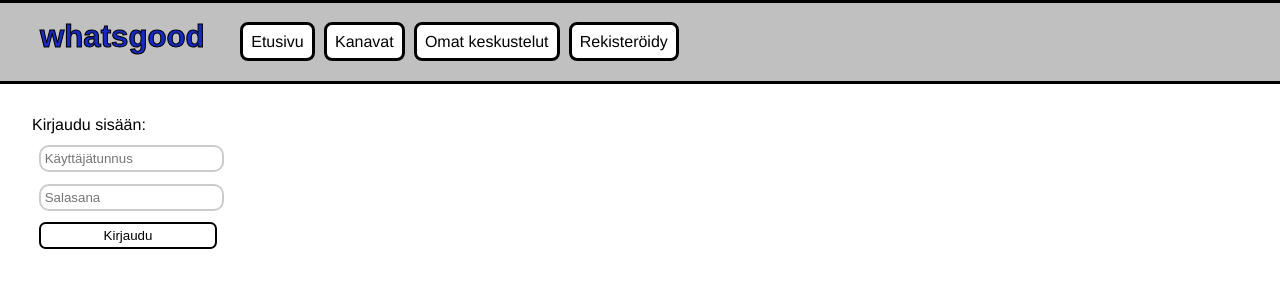
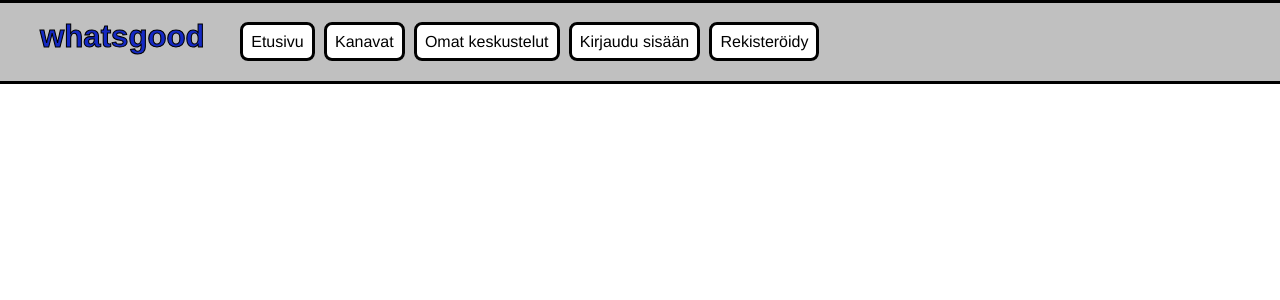
Before and after one commit to valttteri/DiscussionApp, a Flask app: page / in a window 1280 px wide. Shown: the top 300 px of the page. Run offline with Flask 3, Linux system fonts and the light colour scheme.

Commit message:
updated the front page

```diff
--- a/routes.py
+++ b/routes.py
@@ -20,6 +20,10 @@ def closeflash(id):
         return redirect("/topics")
     if id == 4:
         return redirect("/privatetopics")
+
+@app.route("/loggingin", methods=["GET", "POST"])
+def loggingin():
+    return render_template("login.html")
 
 # log in to the application
 @app.route("/login", methods=["POST"])
--- a/templates/base.html
+++ b/templates/base.html
@@ -25,6 +25,7 @@
             <a href="/logout">Kirjaudu ulos</a>
         </li>
         {% else %}
+        <li><a href="/loggingin">Kirjaudu sisään</a></li>
         <li><a href="/createuser">Rekisteröidy</a></li>
         {% endif %}
     </ul>
--- a/templates/createaccount.html
+++ b/templates/createaccount.html
@@ -1,7 +1,6 @@
 {% extends "base.html" %}
 
 {% block content %}
-
 
     {% for message in get_flashed_messages() %}
     <div class="flashmessage">
--- a/templates/frontpage.html
+++ b/templates/frontpage.html
@@ -9,12 +9,4 @@
 </div>
 {% endfor %}
 
-<div class="frontpage">
-     <form class="loginform" action="/login" method="POST">
-         <label for="username">Kirjaudu sisään:</label>
-         <input class="text-input" type="text" name="username" placeholder="Käyttäjätunnus">
-         <input class="text-input" type="password" name="password" placeholder="Salasana">
-         <input class="form-submit-button" type="submit" value="Kirjaudu">
-     </form>
-</div>
 {% endblock %}
```
Also changed, not shown: templates/login.html (added, +16 -0 lines).
